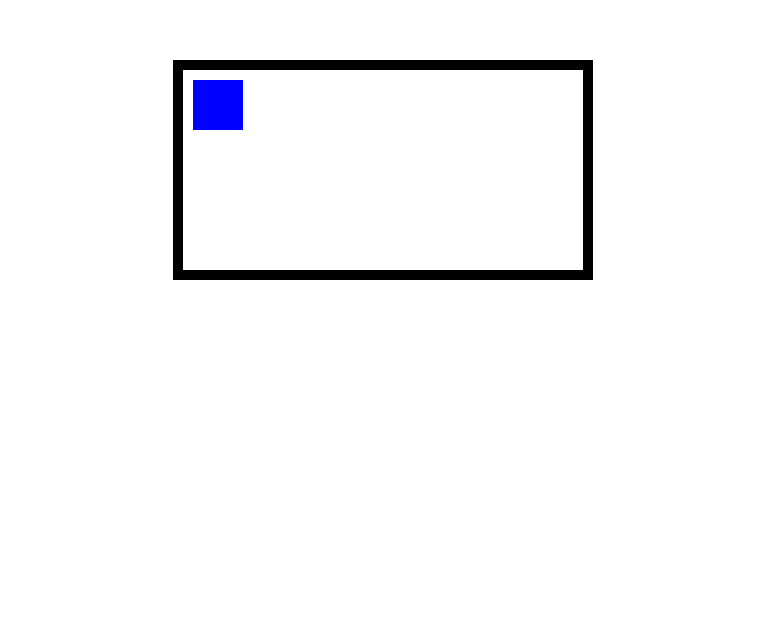
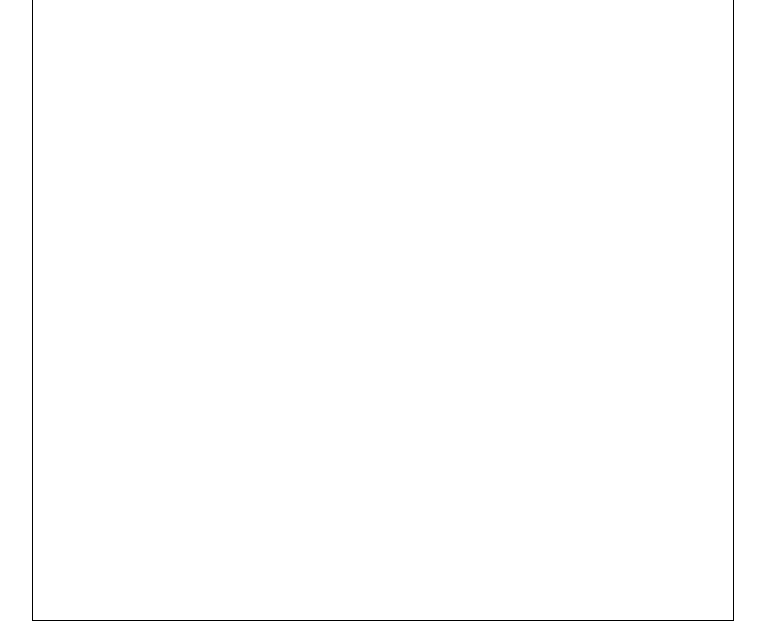
Before and after one commit to LukeMcCann/TSCanvas, a website with bundled scripts: page index.html in a window 1280 px wide. Shown: the part 230-851 px from the top of the page, without its empty margins (257-1022 px from the left). Before the commit the page ends 800 px from the top, so only its background shows below. Built offline with nearby package versions, Linux system fonts and the light colour scheme.

Commit message:
Ready to go canvas

```diff
--- a/index.html
+++ b/index.html
@@ -5,13 +5,18 @@
     <meta name="viewport" content="width=device-width, initial-scale=1.0">
     <link rel="stylesheet" href="build/styles/main.css">
     <title>Creative Code</title>
+
+    <script type="module" src="build/scripts/errors/canvasContextError.js" defer></script>
+    <script type="module" src="build/scripts/errors/canvasNotFoundError.js" defer></script>
+    <script type="module" src="build/scripts/withCanvas/withCanvas.js" defer></script>
+    <script type="module" src="build/index.js" defer></script>
 </head>
 <body>
-  <canvas id="canvas1" width="400" height="200"></canvas>
+  <canvas id="canvas"></canvas>
 
-  <script type="module" src="build/scripts/errors/canvasContextError.js"></script>
-  <script type="module" src="build/scripts/errors/canvasNotFoundError.js"></script>
-  <script type="module" src="build/scripts/withCanvas/withCanvas.js"></script>
-  <script type="module" src="build/index.js"></script>
+  <!-- Message to display if JavaScript is disabled -->
+  <noscript>
+    <p>Your browser does not support JavaScript, or it is disabled. Please enable JavaScript to view this content.</p>
+  </noscript>
 </body>
 </html>
--- a/src/index.ts
+++ b/src/index.ts
@@ -1,9 +1,9 @@
 import withCanvas from "./scripts/withCanvas/withCanvas.js";
 
+const draw = (ctx: CanvasRenderingContext2D) => {
+}
+
 withCanvas({
-  canvasId: 'canvas1',
-  callback: (ctx) => {
-    ctx.fillStyle = 'blue';
-    ctx.fillRect(10, 10, 50, 50);
-  }
+  canvasId: 'canvas',
+  draw,
 });
--- a/src/scripts/withCanvas/withCanvas.ts
+++ b/src/scripts/withCanvas/withCanvas.ts
@@ -3,12 +3,18 @@ import CanvasElementNotFoundError from "../errors/canvasNotFoundError.js";
 
 type CanvasCallback = (ctx: CanvasRenderingContext2D) => void;
 
+interface CanvasOptions {
+  width: number;
+  height: number;
+}
+
 interface GetCanvasContextProps {
   canvasId: string;
-  callback: CanvasCallback;
+  draw: CanvasCallback;
+  options?: CanvasOptions;
 }
 
-const withCanvas = ({ canvasId, callback }: GetCanvasContextProps): void => {
+const withCanvas = ({ canvasId, draw, options }: GetCanvasContextProps): void => {
   const canvas = document.getElementById(canvasId) as HTMLCanvasElement | null;
 
   if (!canvas) {
@@ -17,11 +23,14 @@ const withCanvas = ({ canvasId, callback }: GetCanvasContextProps): void => {
 
   const ctx = canvas.getContext('2d');
 
+  canvas.width = options?.width ?? 700;
+  canvas.height = options?.height ?? 900;
+
   if (!ctx) {
     throw new CanvasContextError(canvasId);
   }
 
-  callback(ctx);
+  draw(ctx);
 }
 
 export default withCanvas;
--- a/src/styles/utils/reset.css
+++ b/src/styles/utils/reset.css
@@ -5,7 +5,7 @@
 }
 
 canvas {
-  border: 10px solid black;
+  border: 1px solid black;
   position: absolute;
   top: 50%;
   left: 50%;
```
Also changed, not shown: build/index.js, build/scripts/withCanvas/withCanvas.js, build/styles/main.css.
